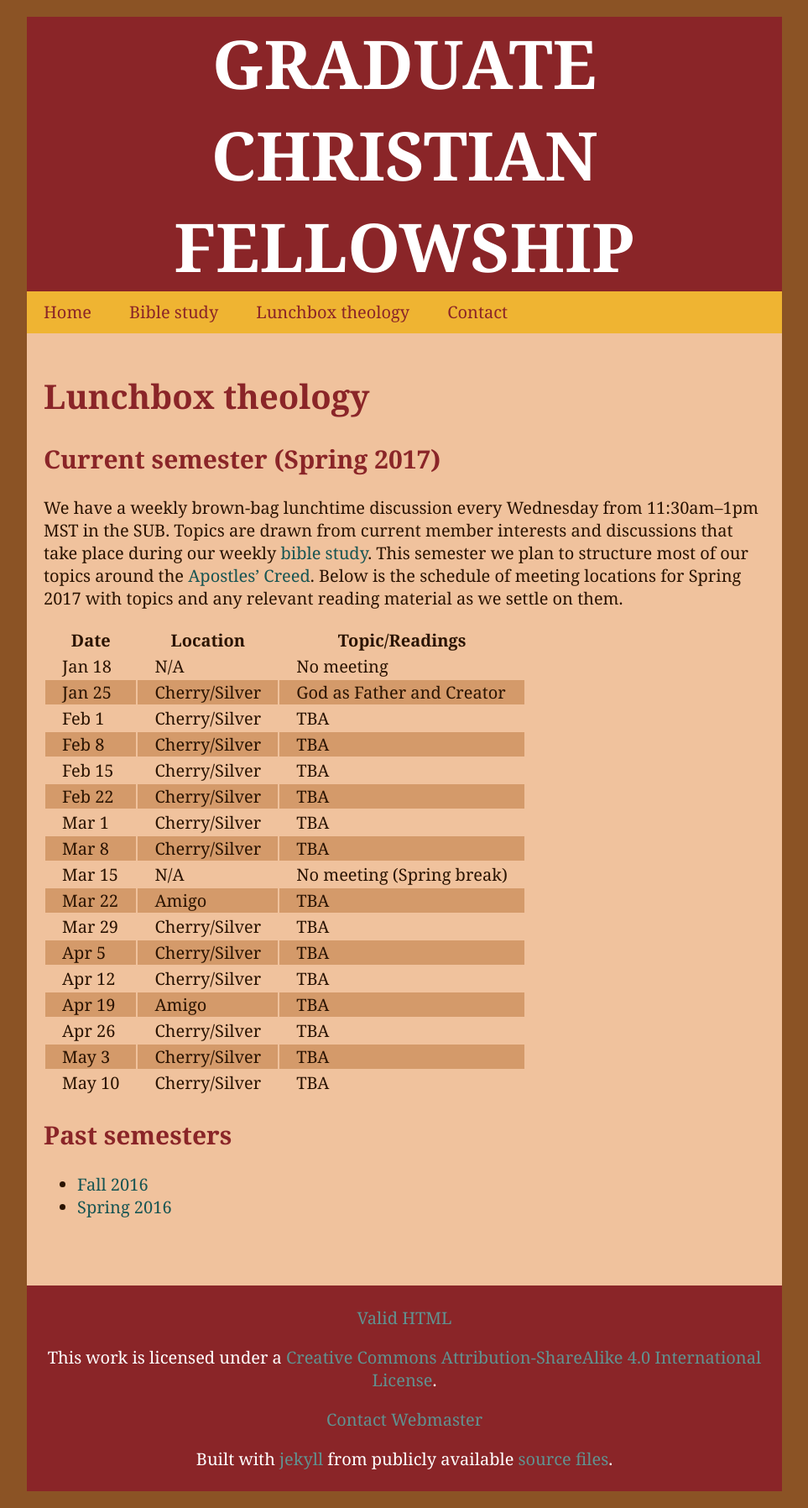
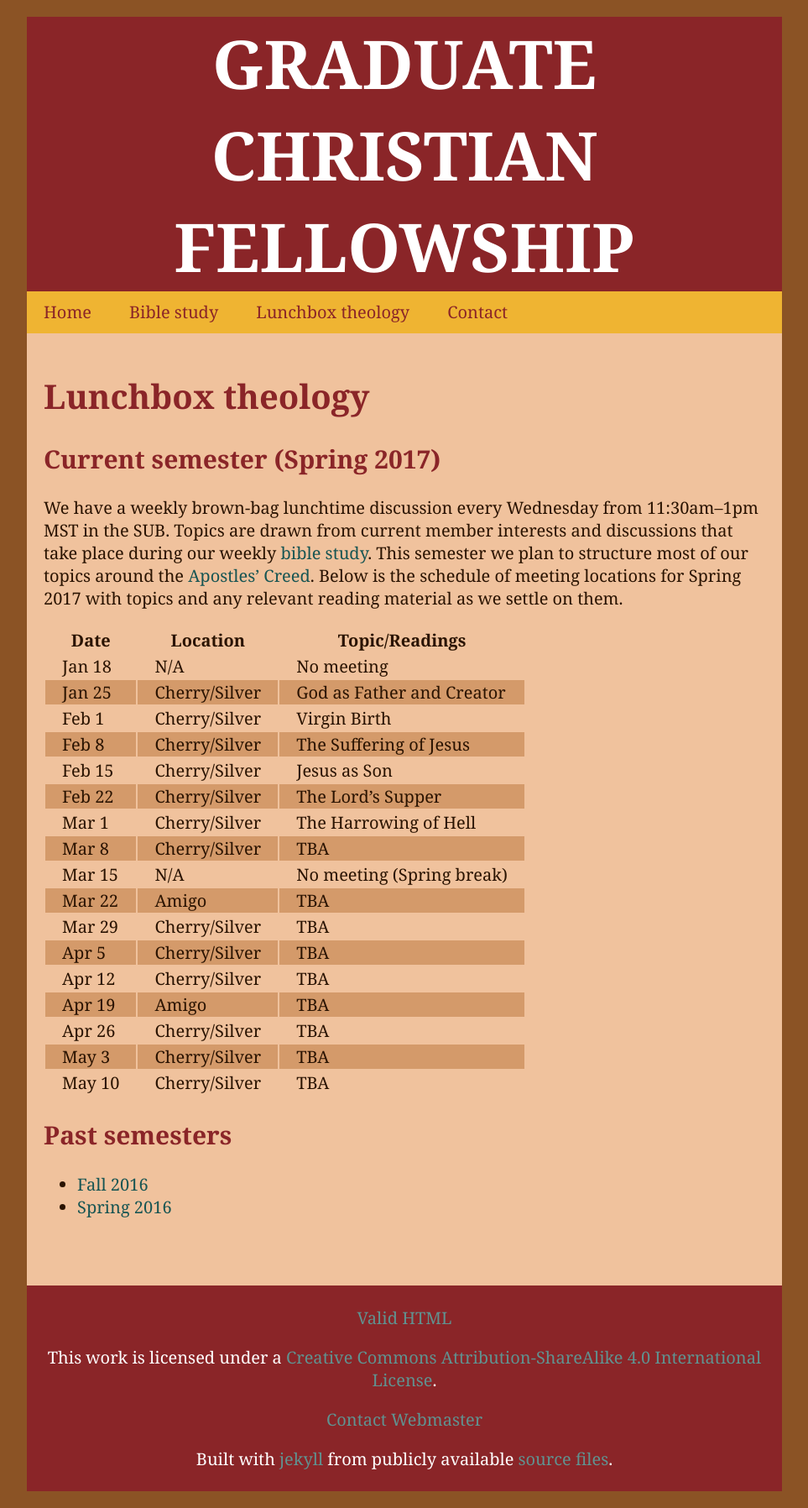
Before and after one commit to jarthurgross/gcf-website, a Jekyll site: the page built from lunchbox_theology/index.md, in a window 1280 px wide. Shown: the whole page at 84% size, without its empty margins (158-1121 px from the left). Built offline with Jekyll 4.4.1, drawn with Linux system fonts in a browser that asks for light colours; Markdown is read by kramdown in place of the engine named in the settings.

Commit message:
Update schedule and front page.

```diff
--- a/lunchbox_theology/index.md
+++ b/lunchbox_theology/index.md
@@ -23,11 +23,11 @@ Spring 2017 with topics and any relevant reading material as we settle on them.
 | ----------- | -------------- | ---------------------------------------- |
 | Jan&nbsp;18 | N/A            | No meeting                               |
 | Jan&nbsp;25 | Cherry/Silver  | God as Father and Creator                |
-| Feb&nbsp;1  | Cherry/Silver  | TBA                                      |
-| Feb&nbsp;8  | Cherry/Silver  | TBA                                      |
-| Feb&nbsp;15 | Cherry/Silver  | TBA                                      |
-| Feb&nbsp;22 | Cherry/Silver  | TBA                                      |
-| Mar&nbsp;1  | Cherry/Silver  | TBA                                      |
+| Feb&nbsp;1  | Cherry/Silver  | Virgin Birth                             |
+| Feb&nbsp;8  | Cherry/Silver  | The Suffering of Jesus                   |
+| Feb&nbsp;15 | Cherry/Silver  | Jesus as Son                             |
+| Feb&nbsp;22 | Cherry/Silver  | The Lord's Supper                        |
+| Mar&nbsp;1  | Cherry/Silver  | The Harrowing of Hell                    |
 | Mar&nbsp;8  | Cherry/Silver  | TBA                                      |
 | Mar&nbsp;15 | N/A            | No meeting (Spring break)                |
 | Mar&nbsp;22 | Amigo          | TBA                                      |
```
Also changed, not shown: index.md (+1 -1 lines).
